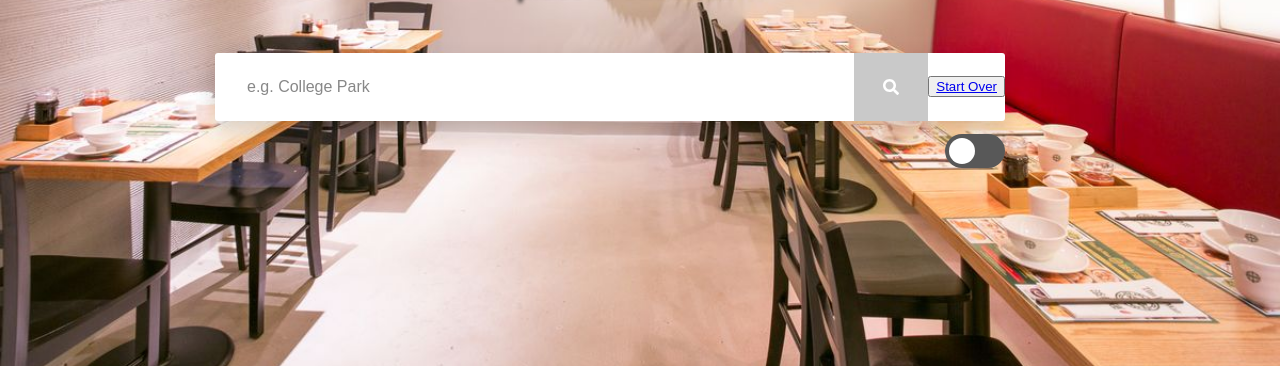
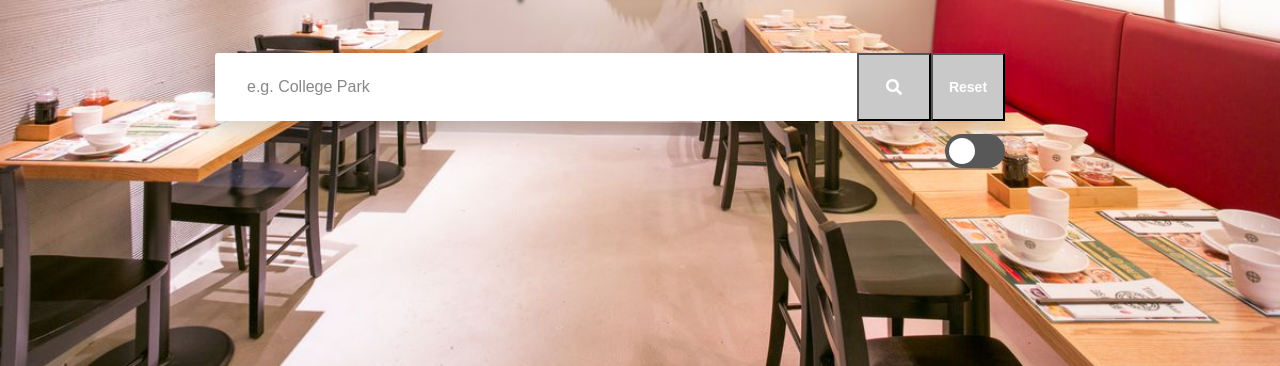
Before and after one commit to jrivera115/team-repo-inst377, a website: page public/index.html in a window 1280 px wide. Shown: the part 516-882 px from the top of the page. Drawn offline with Linux system fonts and the light colour scheme.

```diff
--- a/public/index.html
+++ b/public/index.html
@@ -35,7 +35,9 @@
               </svg>
             </button>
           </div>
-          <button><a href="index.html">Start Over</a></button>
+          <div class="input-field third-wrap">
+              <button class="btn-search" type="button"><a style="text-decoration:none" href="index.html">Reset</a></button>
+          </div>
         </div>
       </form>
       <label class="switch">
--- a/public/main.css
+++ b/public/main.css
@@ -215,6 +215,7 @@
   padding: 10px 32px;
   font-size: 16px;
   color: #555;
+  text-decoration-color: #ffffff;
 }
 
 .s003 form .inner-form .input-field input.placeholder {
@@ -251,11 +252,19 @@
   height: 100%;
   width: 100%;
   white-space: nowrap;
-  color: #fff;
-  border: 0;
+  color: #ffffff;
+  border: 3;
   cursor: pointer;
   background: #c9c9c9;
   transition: all .2s ease-out, color .2s ease-out;
+}
+
+.s003 form .inner-form .input-field.third-wrap .btn-search a{
+  color: #ffffff;
+  font-size: 14px;
+  text-align: center;
+  outline-color: black;
+  font-weight: bold;
 }
 
 .s003 form .inner-form .input-field.third-wrap .btn-search svg {
@@ -267,9 +276,10 @@
 }
 
 .s003 form .inner-form .input-field.third-wrap .btn-search:focus {
-  outline: 0;
+  outline: 3;
   box-shadow: none;
 }
+
 
 @media screen and (max-width: 992px) {
   .s003 form .inner-form .input-field {
@@ -360,10 +370,6 @@
   .s003 form .inner-form .input-field.first-wrap .choices__inner {
     padding: 10px 15px;
   }
-  .s003 form .inner-form .input-field.first-wrap .choices[data-type*="select-one"]:after {
-    right: 11.5px;
-    border-color: #e5e5e5 transparent transparent transparent;
-  }
   .s003 form .inner-form .input-field.second-wrap {
     width: 100%;
     margin-bottom: 30px;
```
